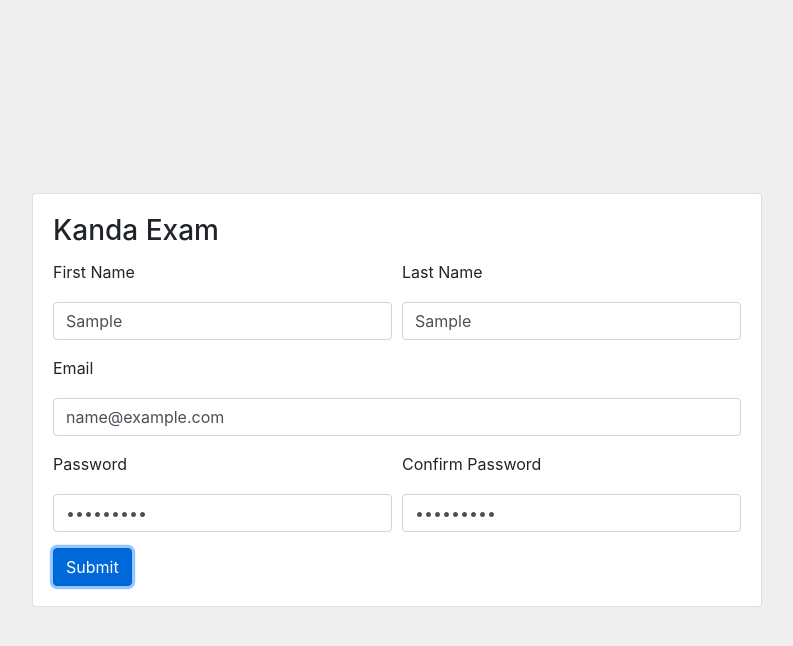
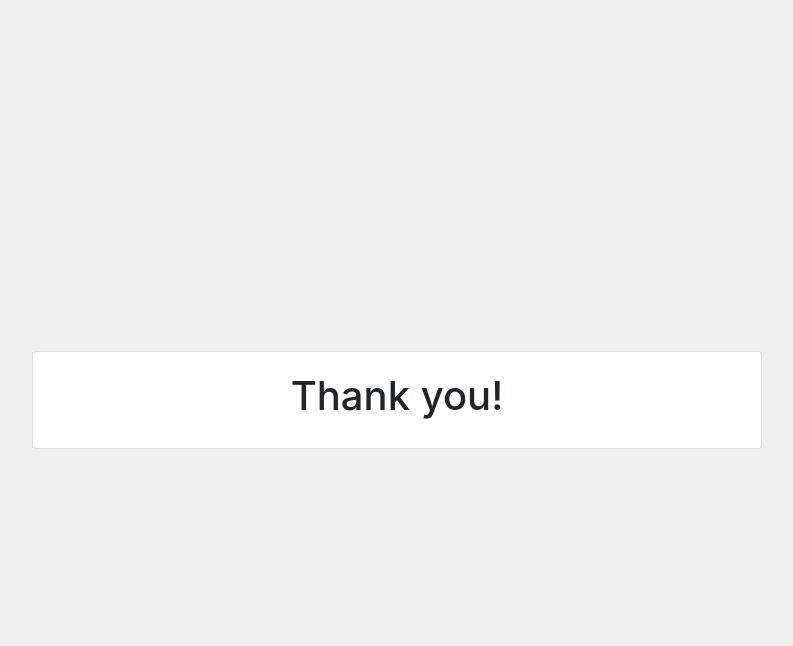
Before and after one commit to radupasparuga/kanda-test, a React (Create React App) app: page / in a window 1280 px wide. Both pictures are taken after typing "name@example.com", "Sample", "Sample", "Sample123", "Sample123" into the empty fields and a click on the input 335 px from the left and 566 px from the top of the page. Shown: the top 646 px of the page, without its empty margins (243-1036 px from the left). Built offline with nearby package versions, Linux system fonts and the light colour scheme.

Commit message:
Added success message

```diff
--- a/src/components/App.js
+++ b/src/components/App.js
@@ -11,9 +11,8 @@ const App = () => {
     email: "",
     password: "",
     confirmPassword: "",
-    errors: {
-
-    }
+    errors: {},
+    isValidated: false
   }
 
   const reducer = (state, { field, value }) => {
--- a/src/components/Form.js
+++ b/src/components/Form.js
@@ -31,14 +31,19 @@ const Form = () => {
       .required('Confirm your password')
       .oneOf([yup.ref('password'), null], 'Passwords must match')
   })
+  let isValidated = false
 
   const handleSubmit = async (e) => {
-    e.preventDefault();
+    e.preventDefault()
     const formData = {...state}
     delete formData.errors
+    delete formData.isValidated
     validationSchema.validate(state, {abortEarly: false})
       .then(res => {
-        console.log(res)
+        dispatch({
+          field: "isValidated",
+          value: true
+        })
       })
       .catch(err => {
         err.inner.forEach(errObj => {
@@ -51,9 +56,9 @@ const Form = () => {
       })
   }
 
-  return(
-    <div className="card">
-      <div className="card-body">
+  const fields = () => {
+    return(
+      <div>
         <h3 className="card-title">Kanda Exam</h3>
         <form onSubmit={handleSubmit}>
           <div className="form-row">
@@ -66,6 +71,14 @@ const Form = () => {
           <input type="Submit" className="btn btn-primary"/>
         </form>
       </div>
+    )
+  }
+
+  return (
+    <div className="card">
+      <div className="card-body">
+        {state.isValidated ? <h1 className='text-center'>Thank you!</h1> : fields()}
+      </div>
     </div>
   )
 }
```
